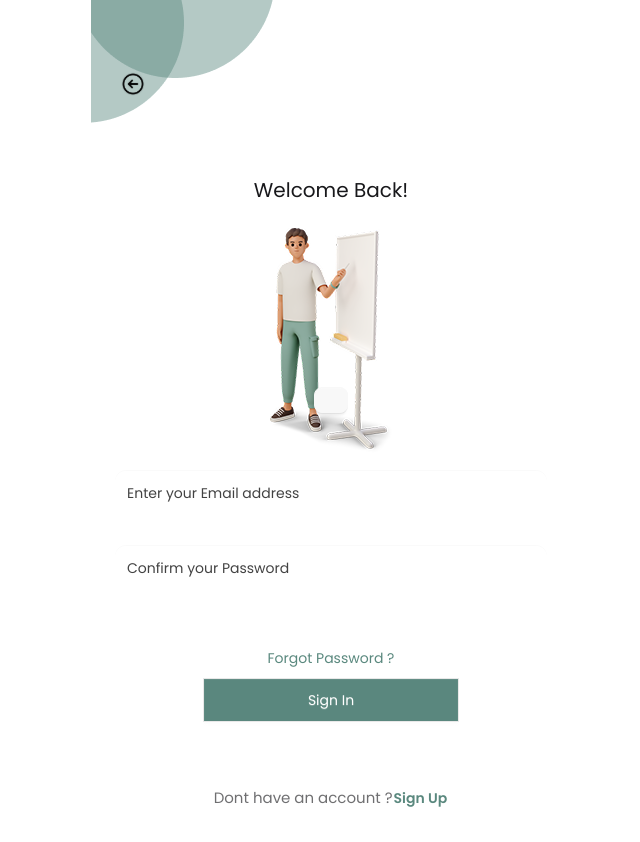
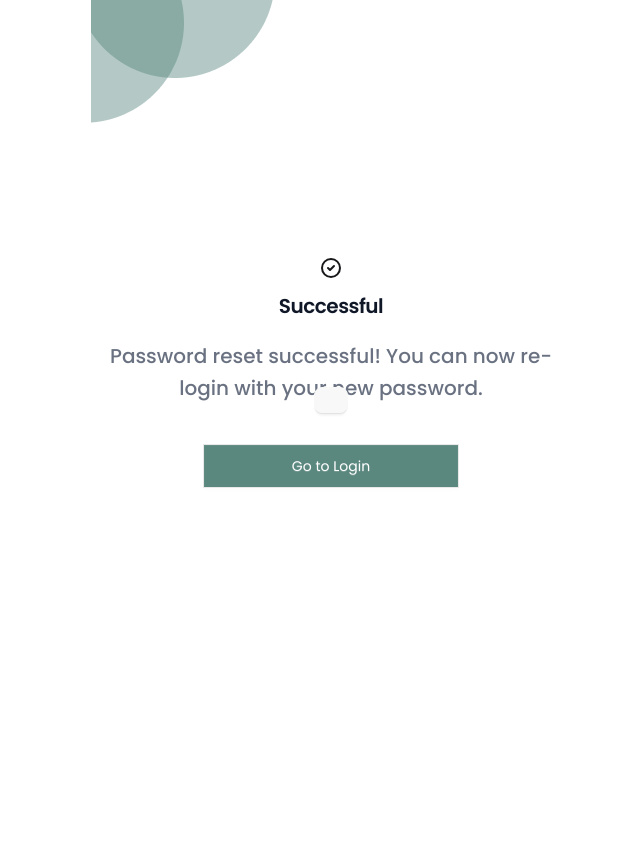
Before and after one commit to gogoyun/todo, a Vue app: page /reset-success in a window 1280 px wide. Before the commit this address led to /signin. Shown: the whole page, without its empty margins (309-949 px from the left). After the commit the page ends 800 px from the top, so only its background shows below. Built offline with nearby package versions, Linux system fonts and the light colour scheme; no server answers; the HTML template or start-up script is replaced by a standard one; what tailwindcss-animated would draw is missing.

Commit message:
[feat] add Reset Success page

```diff
--- a/src/components/Header.vue
+++ b/src/components/Header.vue
@@ -11,12 +11,12 @@
   const route = useRoute();
   const router = useRouter();
   const showArrow = computed(() => {
-    if (route.name === 'list' || route.name === 'NotFound') {
+    if (route.name === 'list' || route.name === 'resetsuccess' || route.name === 'NotFound') {
       return 'hidden';
     }
   })
   const positionSignout = computed(() => {
-    if(route.name === 'signin' || route.name === 'signup' || route.name === 'forgotpassword' || route.name === 'NotFound') {
+    if(route.name === 'signin' || route.name === 'signup' || route.name === 'forgotpassword' || route.name === 'resetsuccess' || route.name === 'NotFound') {
       return 'hidden';
     }else if (route.name === 'list') {
       return 'top-6';
--- a/src/i18n/locales/en.ts
+++ b/src/i18n/locales/en.ts
@@ -30,6 +30,11 @@ export default {
     submitButton: 'Reset your password',
     signUp: 'Sign Up',
     haventAccount: 'Dont have an account ?'
+  },
+  resetsuccess: {
+    title: 'Successful',
+    subtitle: 'Password reset successful! You can now re-login with your new password.',
+    submitButton: 'Go to Login',
   },
   list: {
     welcome: 'Welcome',
--- a/src/i18n/locales/zh.ts
+++ b/src/i18n/locales/zh.ts
@@ -29,6 +29,11 @@ export default {
     submitButton: '重設您的密碼',
     signUp: '立即註冊',
     haventAccount: '還沒有帳號 ?'
+  },
+  resetsuccess: {
+    title: '重設成功',
+    subtitle: '密碼重設成功，您可以使用新密碼重新登入',
+    submitButton: '前往登入',
   },
   list: {
     welcome: '歡迎',
--- a/src/router/index.ts
+++ b/src/router/index.ts
@@ -31,6 +31,11 @@ const router = createRouter({
       component: () => import('../views/ForgotPasswordView.vue'),
     },
     {
+      path: '/reset-success',
+      name: 'resetsuccess',
+      component: () => import('../views/ResetSuccessView.vue'),
+    },
+    {
       path: '/add',
       name: 'add',
       component: () => import('../views/AddView.vue'),
@@ -54,7 +59,7 @@ function isUserEmpty() {
 
 router.beforeEach((to, from) => {
   const storeUser = useUserStore();
-  if ( isUserEmpty() && to.name !== 'signin' && to.name !== 'signup' && to.name !== 'forgotpassword') {
+  if ( isUserEmpty() && to.name !== 'signin' && to.name !== 'signup' && to.name !== 'forgotpassword' && to.name !== 'resetsuccess') {
     storeUser.preLoginPath = to.fullPath;
     return { name: 'signin' }
   }
--- /dev/null
+++ b/src/views/ResetSuccessView.vue
@@ -0,0 +1,22 @@
+<script setup lang="ts">
+  import { useRouter } from 'vue-router';
+  const router = useRouter();
+  import SuccessIcon from '@/components/icons/SuccessIcon.vue'
+  import { useI18n } from 'vue-i18n';
+  const { t } = useI18n();
+</script>
+
+<template>
+  <main class="flex-1 flex items-center">
+  <div class="text-center">
+    <div class="flex items-center justify-center text-base font-semibold" :style="{color: 'var(--color-green)'}"><SuccessIcon /></div>
+    <h1 class="mt-4 text-5xl font-semibold tracking-tight text-balance text-gray-900 sm:text-7xl">{{ t('resetsuccess.title') }}</h1>
+    <p class="mt-6 text-lg font-medium text-pretty text-gray-500 sm:text-xl/8">{{ t('resetsuccess.subtitle') }}</p>
+    <div class="mt-10 flex items-center justify-center">
+      <button class="btn btn-md btn-wide bg-primary text-base-100 font-normal rounded-none h-[44px] mb-14" @click="router.replace('/signin')">{{ t('resetsuccess.submitButton') }}</button>
+    </div>
+  </div>
+</main>
+</template>
+<style scoped>
+</style>
```
